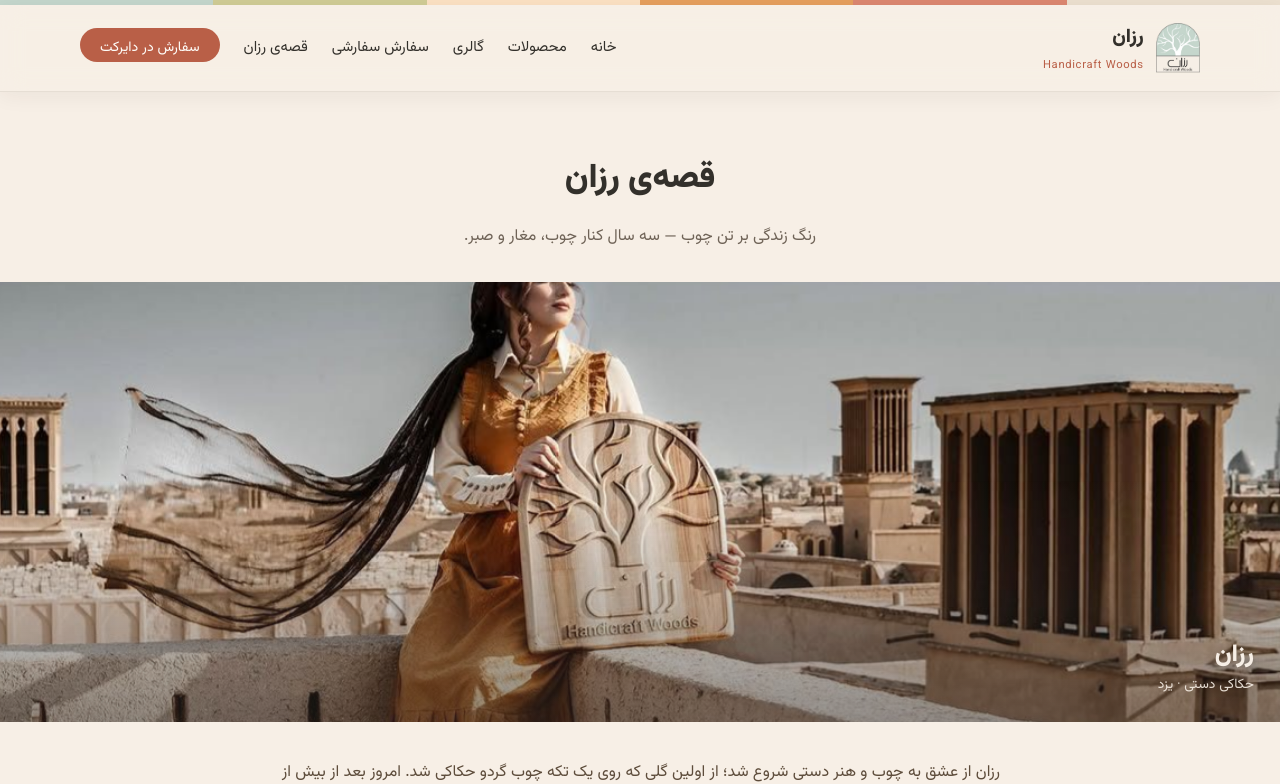
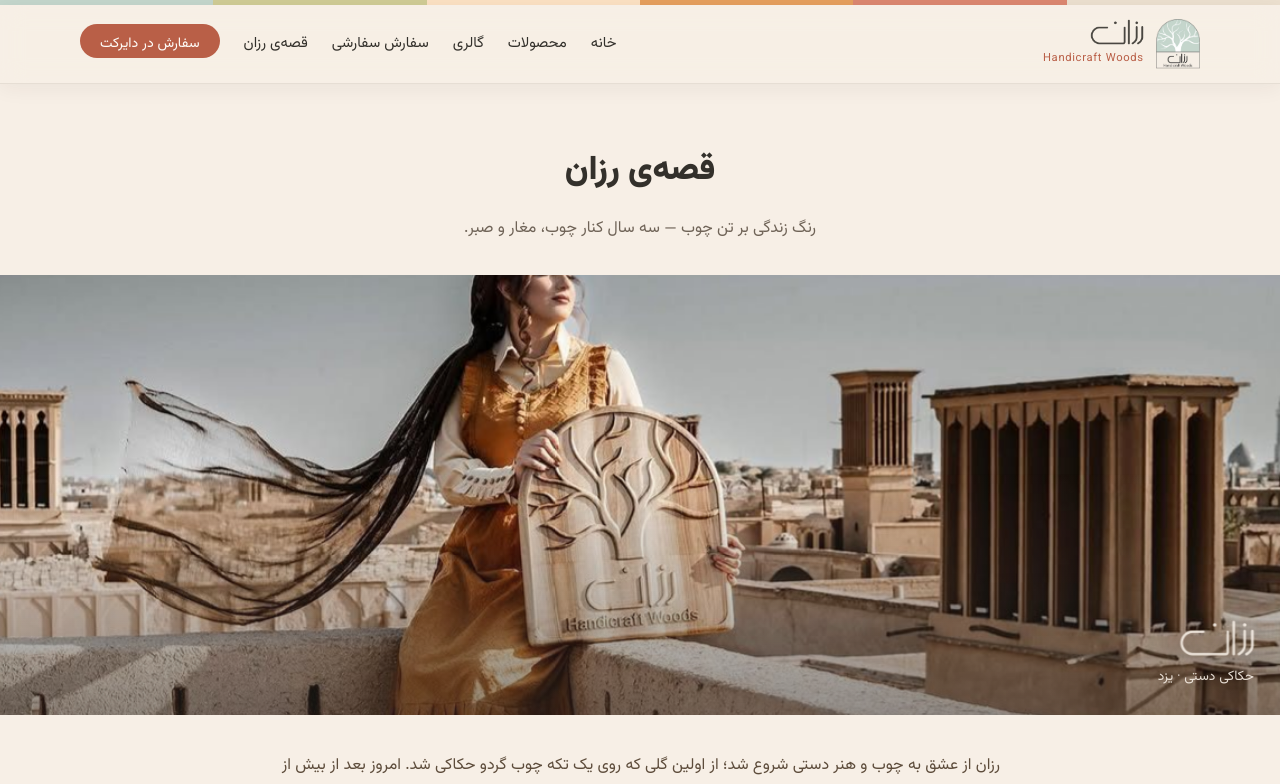
Before and after one commit to amirali-nam/razan_wood, a Next.js app: page /about in a window 1280 px wide. Shown: the top 784 px of the page. Built offline with nearby package versions, Linux system fonts and the light colour scheme.

Commit message:
add brand wordmark to about page banner

```diff
--- a/app/about/page.jsx
+++ b/app/about/page.jsx
@@ -21,7 +21,7 @@ export default function AboutPage() {
           alt="بانوی رزان با تابلوی حکاکی‌شده‌ی لوگوی رزان بر پشت‌بام بادگیرهای یزد"
         />
         <figcaption>
-          <b>رزان</b>
+          <img src="/razan-wordmark-light.png" alt="رزان" className="hero-wordmark" />
           <span>حکاکی دستی · یزد</span>
         </figcaption>
       </figure>
--- a/app/globals.css
+++ b/app/globals.css
@@ -68,6 +68,8 @@ input,select,textarea{font-family:inherit}
 .nav{display:flex;align-items:center;justify-content:space-between;padding:14px 0;gap:14px}
 .brand{display:flex;align-items:center;gap:12px;font-weight:900;font-size:1.2rem;color:var(--walnut-d)}
 .brand small{display:block;font-weight:400;font-size:.7rem;color:var(--walnut-2);letter-spacing:.06em}
+.brand-wordmark{height:26px;width:auto;display:block;margin-bottom:3px}
+@media(max-width:520px){.brand-wordmark{height:22px}}
 .logo-img{
   height:50px;width:auto;flex-shrink:0;
   transition:transform .4s cubic-bezier(.34,1.56,.64,1);
@@ -410,6 +412,7 @@ section{padding:68px 0}
 .about-hero::after{content:"";position:absolute;inset:0;background:linear-gradient(180deg,rgba(43,38,34,0) 45%,rgba(43,38,34,.5))}
 .about-hero figcaption{position:absolute;bottom:22px;right:26px;z-index:2;color:var(--cream);text-shadow:0 2px 12px rgba(0,0,0,.4)}
 .about-hero figcaption b{display:block;font-size:1.5rem;font-weight:900;line-height:1.2}
+.about-hero figcaption .hero-wordmark{height:36px;width:auto;display:block;margin-bottom:6px;filter:drop-shadow(0 2px 10px rgba(0,0,0,.45))}
 .about-hero figcaption span{font-size:.86rem;opacity:.9}
 /* گالری کارگاه */
 .craft-gallery{display:grid;grid-template-columns:1.25fr 1fr;gap:22px;max-width:960px;margin:0 auto}
--- a/components/Header.jsx
+++ b/components/Header.jsx
@@ -22,7 +22,8 @@ export default function Header() {
         <Link className="brand" href="/">
           <img src="/logo.png" alt="لوگوی رزان" className="logo-img" />
           <span>
-            رزان<small>Handicraft Woods</small>
+            <img src="/razan-wordmark.png" alt="رزان" className="brand-wordmark" />
+            <small>Handicraft Woods</small>
           </span>
         </Link>
         <nav className={open ? 'open' : ''}>
```
Also changed, not shown: public/razan-wordmark-light.png (added), public/razan-wordmark.png (added).
